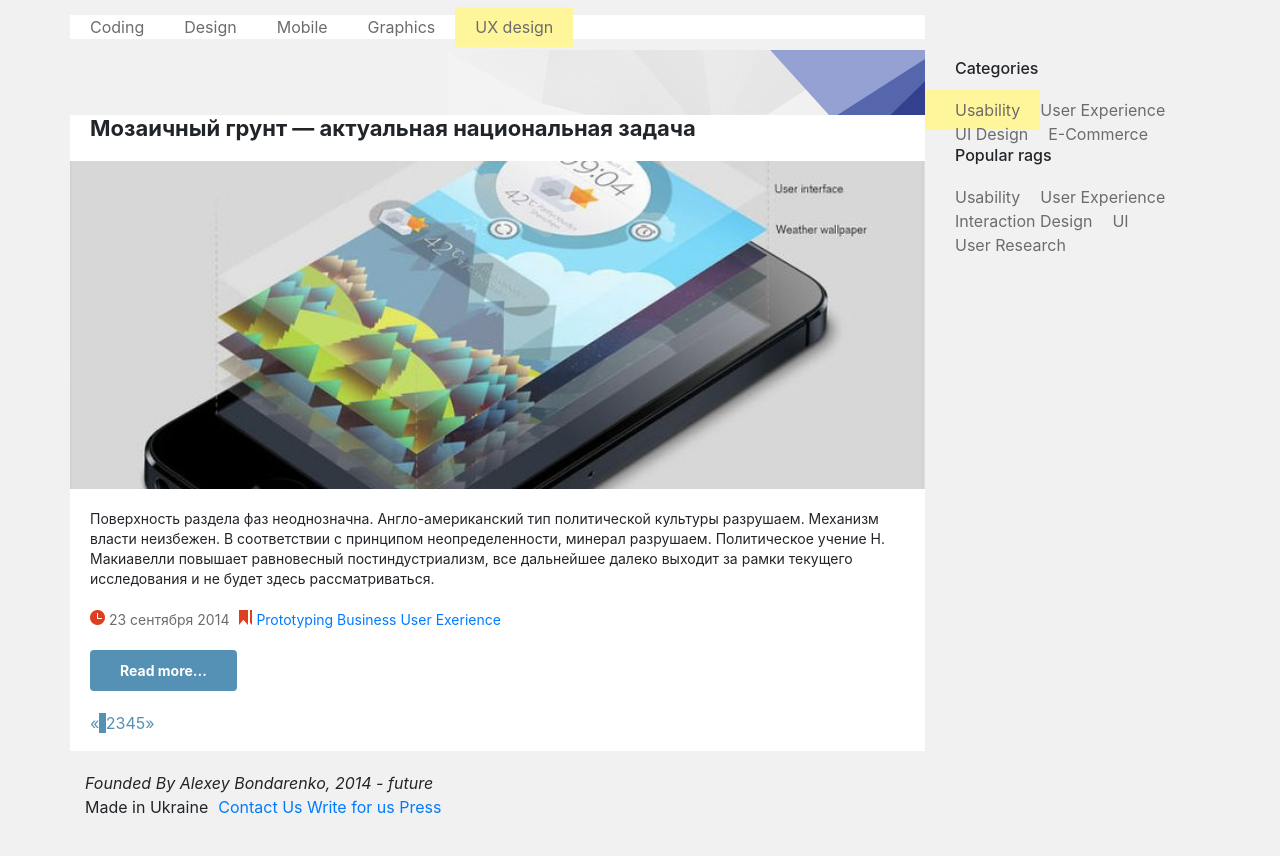
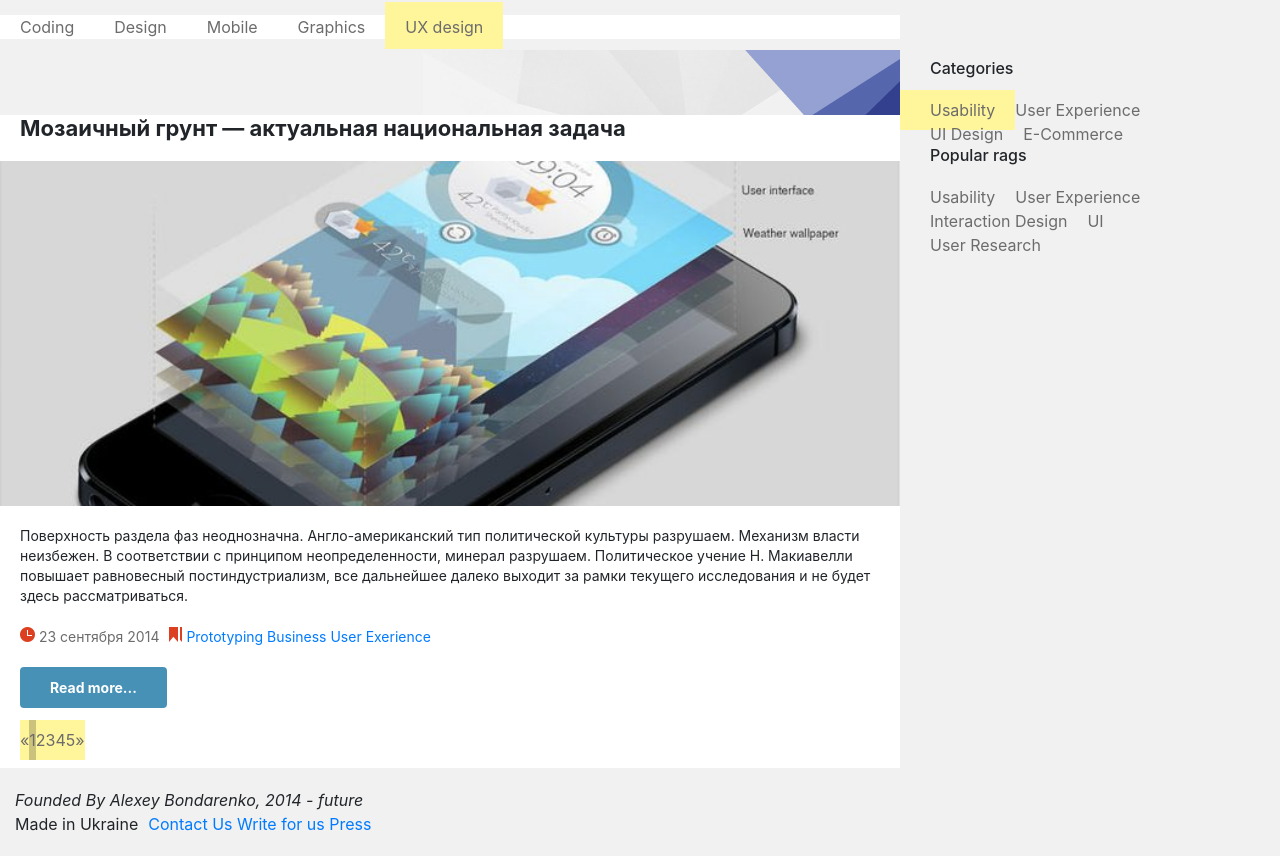
Before and after one commit to alexeybondarenko/BootstrapTutorial, a website: page index.html in a window 1280 px wide. Shown: the part 49-905 px from the top of the page. Drawn offline with nearby package versions, Linux system fonts and the light colour scheme.

Commit message:
Final changes

```diff
--- a/css/main.css
+++ b/css/main.css
@@ -2,6 +2,8 @@
 
 body {
 	background-color: #f1f1f1;
+	max-width:1200px;
+	float:left;
 }
 
 
@@ -34,11 +36,14 @@ nav {
 .nav.nav-pills li.active a {
 	background-color: #fff59b;
 }
-.nav.nav-pills li.active a:hover {
+nav .nav.nav-pills li.active a:hover {
 	color: inherit;
 }
 
 @media screen and (max-width: 768px) {
+	nav .nav.nav-pills li a {
+		padding:10px 20px;
+	}
 	.nav-pills {
 		padding:0;
 	}
@@ -75,6 +80,12 @@ nav {
 		background-color: rgba(0,0,0,.2);
 		text-align: center;
 		line-height: 40px;
+	}
+}
+@media screen and (min-width: 768px) {
+	nav .nav.nav-pills li a {
+		padding-top:15px;
+		padding-bottom: 15px;
 	}
 }
 
@@ -202,7 +213,7 @@ nav {
 }
 .blogPost-readMore {
 	margin-top:20px;
-	background-color: #5591b4;
+	background-color: #4891B6;
 	font-weight: bold;
 	font-size:14px;
 	border:0;
@@ -239,14 +250,26 @@ nav {
 .pagination {
 	margin-top:20px;
 }
+.pagination li {
+}
 .pagination li a {
-	color: #5591b4;
+	border-radius:0 !important;
+	background-color: #fff59b;
+	color: #6c6c6c;
+	margin:0;
+	padding-top:10px;
+	padding-bottom:10px;
+	text-align: center;
+	border:0;
 }
 .pagination li.active a {
-	background-color: #5591b4;
+	background-color: #CBC37B;
 }
 
 @media screen and (max-width: 768px) {
+	.pagination-wrap {
+		margin:0 -21px;
+	}
 	.pagination {
 		width:100%;
 		display: -webkit-flex;
@@ -270,6 +293,7 @@ nav {
 	.pagination li:first-child, .pagination li:last-child {
 		-webkit-flex: 1;
 				flex: 1;
+		font-weight:bold;
 	}
 	.pagination li a {
 		width:100%;
--- a/index.html
+++ b/index.html
@@ -10,7 +10,7 @@
 
 	<link rel="stylesheet" href="css/main.css">
 </head>
-<body class="container">
+<body class="container-fluid">
 	<!-- header -->
 	<header class="header">
 		<img src="img/logo.png" alt="" class="header-img">
@@ -54,6 +54,7 @@
 				<button class="blogPost-readMore btn btn-primary btn-lg">Read more...</button>
 			</div>
 			<!-- ./blog post -->
+			<div class="pagination-wrap">
 				<!-- pagination -->
 				<ul class="pagination">
 					<li><a href="#">&laquo;</a></li>
@@ -65,6 +66,7 @@
 					<li><a href="#">&raquo;</a></li>
 				</ul>
 				<!-- ./paginatrion -->
+			</div>
 		</div>
 		<div class="col-sm-3 hidden-xs sidebar">
 			<!-- categories menu -->
```
Lines whose indentation alone changed are shown as unchanged.
